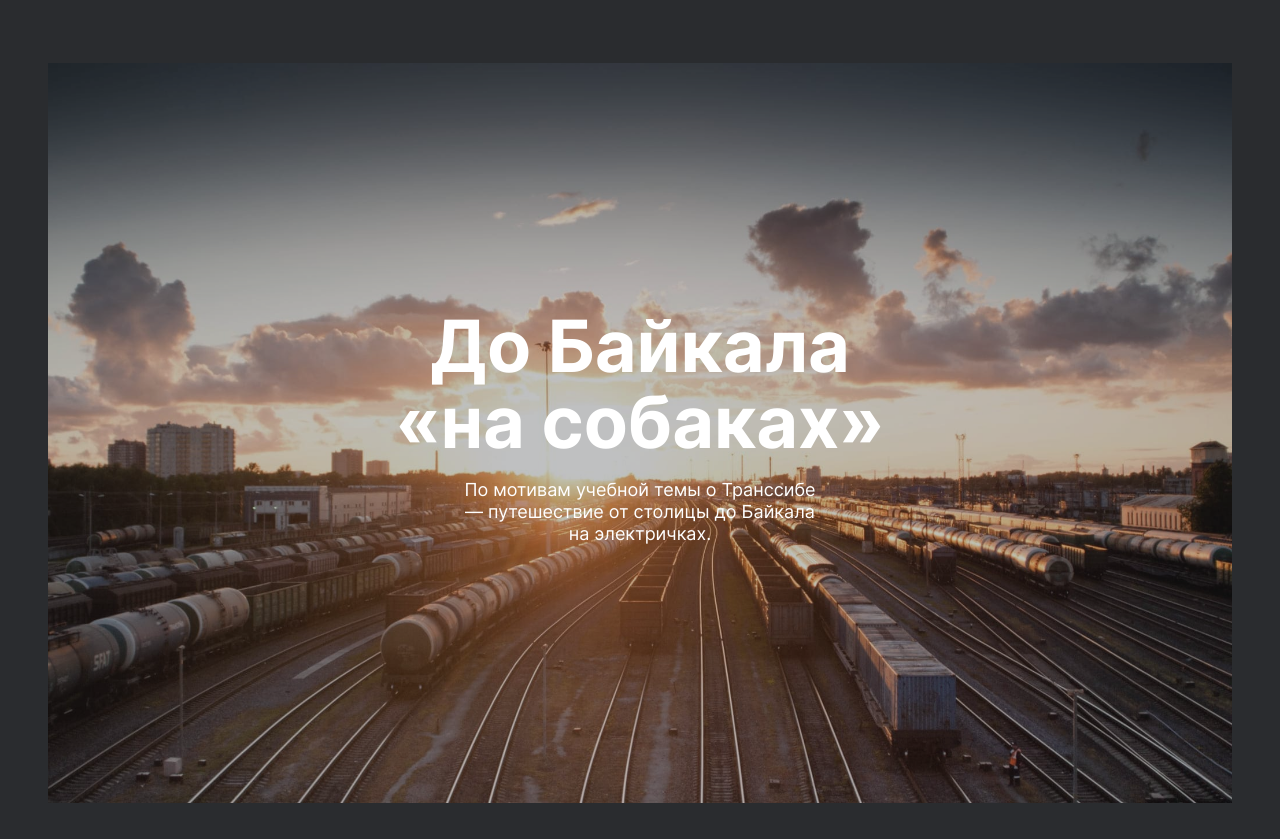
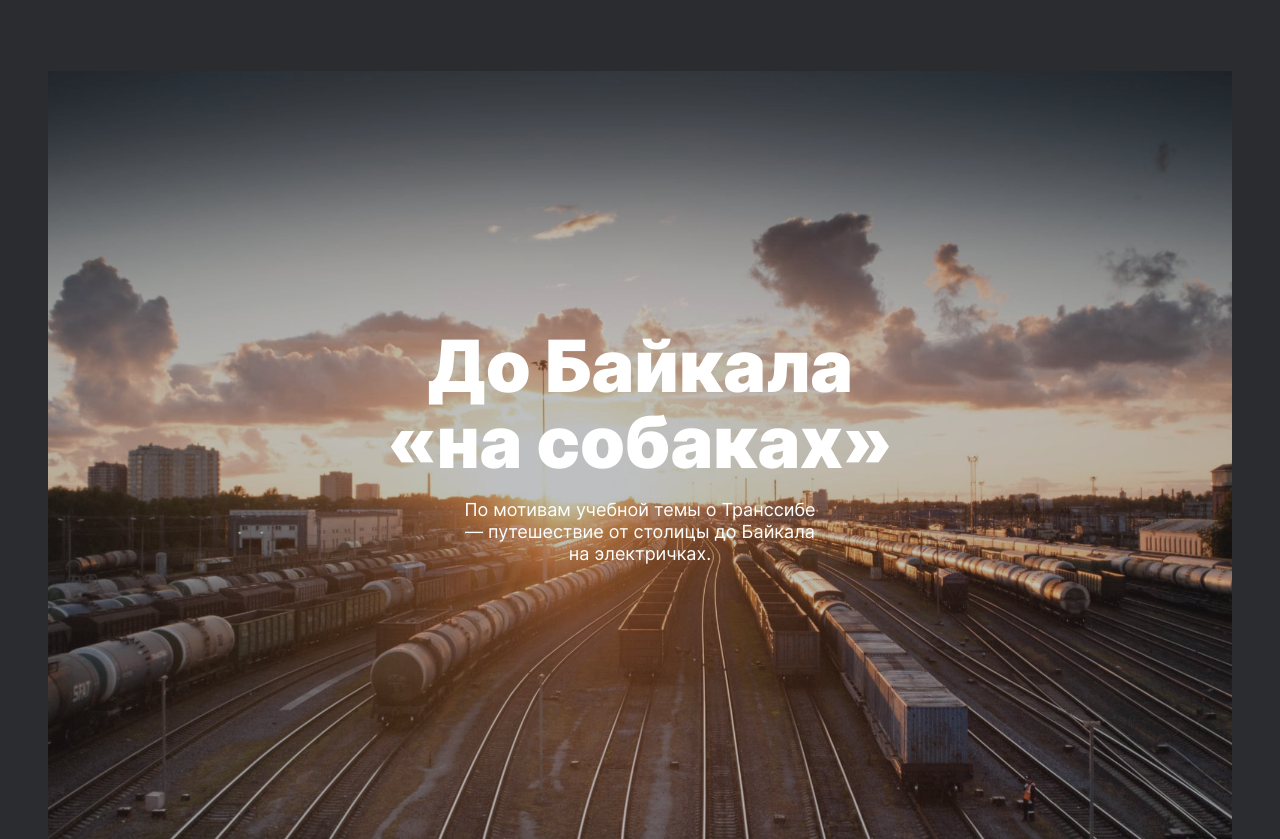
Before and after one commit to KupriianovaAlina/russian-travel, a plain HTML site: page index.html in a window 1280 px wide. Shown: the part 5918-6757 px from the top of the page. Drawn offline with Linux system fonts and the light colour scheme; files whose address does not match are found by name.

Commit message:
исправлены шрифты и абс позиционирование

```diff
--- a/blocks/cover/__link/cover__link.css
+++ /dev/null
@@ -1,4 +0,0 @@
-.cover__link {
-  text-decoration: none;
-  margin: 0;
-}
--- a/blocks/cover/__overlay/cover__overlay.css
+++ b/blocks/cover/__overlay/cover__overlay.css
@@ -1,10 +1,17 @@
 .cover__overlay {
+  background-color: rgba(42, 44, 47, 0.3);
+  background-size: cover;
+  position: relative;
+  width: 100%;
+  height: 100%;
   display: flex;
   flex-direction: column;
   align-items: center;
-  position: absolute;
-  top: 50%;
-  left: 50%;
-  transform: translate(-50%, -50%);
-  z-index: 2;
+  justify-content: center;
+  text-decoration: none;
+  transition: background-color 0.2s linear;
 }
+
+.cover__overlay:hover {
+  background-color: rgba(42, 44, 47, 0.7);
+}
--- a/blocks/cover/__photo/cover__photo.css
+++ b/blocks/cover/__photo/cover__photo.css
@@ -1,4 +1,17 @@
 .cover__photo {
+    position: absolute;
+    left: 0;
+    top: 0;
+    width: 100%;
+    height: auto;
+    opacity: 0.6;
+}
+  /* width: 100%;
+  position: absolute;
+  top: 50%;
+  left: 50%;
+  transform: translate(-50%, -50%);
+  z-index: 2;
   width: 100%;
   object-fit: contain;
   opacity: 70%;
@@ -11,4 +24,4 @@
 
 .cover__overlay:hover + .cover__photo {
   opacity: 20%;
-}
+} */
--- a/blocks/cover/__subtitle/cover__subtitle.css
+++ b/blocks/cover/__subtitle/cover__subtitle.css
@@ -2,6 +2,7 @@
   font-weight: 400;
   color: #ffffff;
   text-align: center;
+  z-index: 2;
 }
 
 @media (max-width: 767px) {
--- a/blocks/cover/__title/cover__title.css
+++ b/blocks/cover/__title/cover__title.css
@@ -3,6 +3,7 @@
   color: #ffffff;
   text-align: center;
   margin: 0;
+  z-index: 2;
 }
 
 @media (max-width: 767px) {
--- a/blocks/cover/cover.css
+++ b/blocks/cover/cover.css
@@ -1,34 +1,37 @@
 .cover {
   position: relative;
+  background-image: url(../../images/cover-trains.jpg);
+  background-size: cover;
+  width: 100%;
+  height: calc(100vw * 0.6);
+  background-position: center;
   display: flex;
   flex-direction: column;
   align-items: center;
+  justify-content: center;
 }
 
 @media (max-width: 767px) {
   .cover {
-    margin: 92px 48px 0;
-    width: 100%;
+    margin-top: 66px;
   }
 }
 
 @media (min-width: 768px) and (max-width: 1023px) {
   .cover {
-    margin-top: 92px;
-    width: 100%;
+    margin-top: 90px;
   }
 }
 
 @media (min-width: 1024px) and (max-width: 1279px) {
   .cover {
-    margin-top: 90px;
-    width: 100%;
+    margin-top: 92px;
   }
 }
 
 @media (min-width: 1280px) {
   .cover {
-    margin: 66px 48px 0 48px;
+    margin: 92px 48px 0 48px;
     max-width: 1184px;
   }
 }
--- a/index.html
+++ b/index.html
@@ -45,8 +45,7 @@
             стране. Мы выбрали и описали некоторые интересные места, достойные
             вашего отпуска.
           </p>
-          <p class="intro__list">
-            Часовых поясов <span class="intro__span-numbers">11</span>
+          <p class="intro__list">Часовых поясов <span class="intro__span-numbers">11</span>
             Объектов природного наследия ЮНЕСКО <span class="intro__span-numbers">12</span>
             Объектов культурного наследия ЮНЕСКО <span class="intro__span-numbers">16</span>
             Природных заповедников <span class="intro__span-numbers">105</span>
@@ -282,22 +281,13 @@
       </section>
 
       <section class="cover">
-        <a
-          class="cover__link"
-          href="https://stampsy.com/na-elektrichkakh-do-baikala"
-        >
-          <div class="cover__overlay">
+          <a class="cover__overlay" href="https://stampsy.com/na-elektrichkakh-do-baikala">
             <h2 class="cover__title">До Байкала «на собаках»</h2>
             <p class="cover__subtitle">
               По мотивам учебной темы о Транссибе — путешествие от столицы до
               Байкала на электричках.
             </p>
-          </div>
-          <img
-            class="cover__photo"
-            src="./images/cover-trains.jpg"
-            alt="Депо для поездов"
-        /></a>
+          </a>
       </section>
     </main>
 
--- a/pages/index.css
+++ b/pages/index.css
@@ -42,7 +42,6 @@
 @import url(../blocks/cover/__overlay/cover__overlay.css);
 @import url(../blocks/cover/__subtitle/cover__subtitle.css);
 @import url(../blocks/cover/__title/cover__title.css);
-@import url(../blocks/cover/__link/cover__link.css);
 
 @import url(../blocks/footer/footer.css);
 @import url(../blocks/footer/__copyrights/footer__copyrights.css);
--- a/vendor/fonts.css
+++ b/vendor/fonts.css
@@ -6,15 +6,15 @@
 }
 
 @font-face {
-  src: url(../fonts/Inter-SemiBold.woff) format("woff"),
-    url(../fonts/Inter-SemiBold.woff2) format("woff2");
+  src: url(../fonts/Inter-Bold.woff) format("woff"),
+    url(../fonts/Inter-Bold.woff2) format("woff2");
   font-family: "Inter";
-  font-weight: 600;
+  font-weight: 700;
 }
 
 @font-face {
-  src: url(../fonts/Inter-Bold.woff) format("woff"),
-    url(../fonts/Inter-Bold.woff2) format("woff2");
+  src: url(../fonts/Inter-Black.woff) format("woff"),
+    url(../fonts/Inter-Black.woff2) format("woff2");
   font-family: "Inter";
   font-weight: 900;
 }
```
Also changed, not shown: fonts/Inter-Black.woff (added), fonts/Inter-Black.woff2 (added), fonts/Inter-SemiBold.woff (deleted), fonts/Inter-SemiBold.woff2 (deleted).
